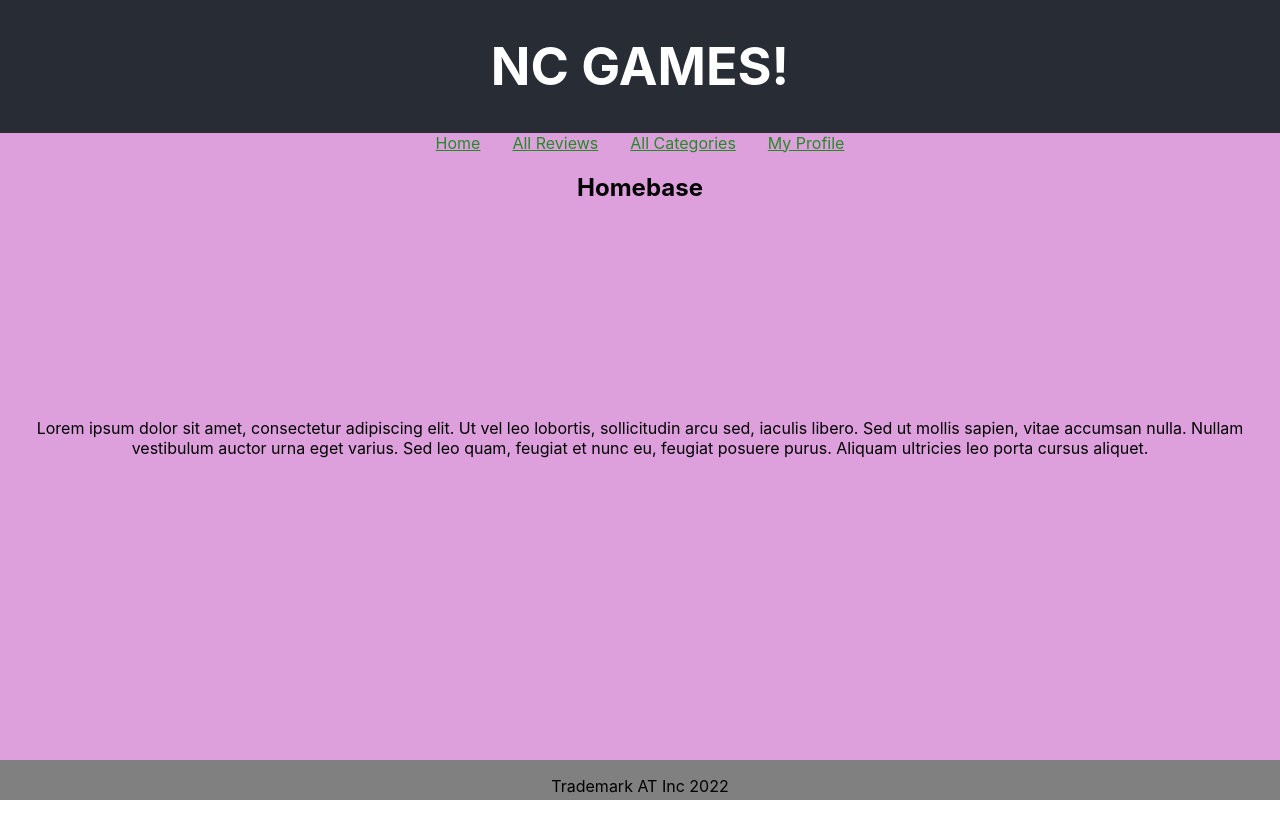
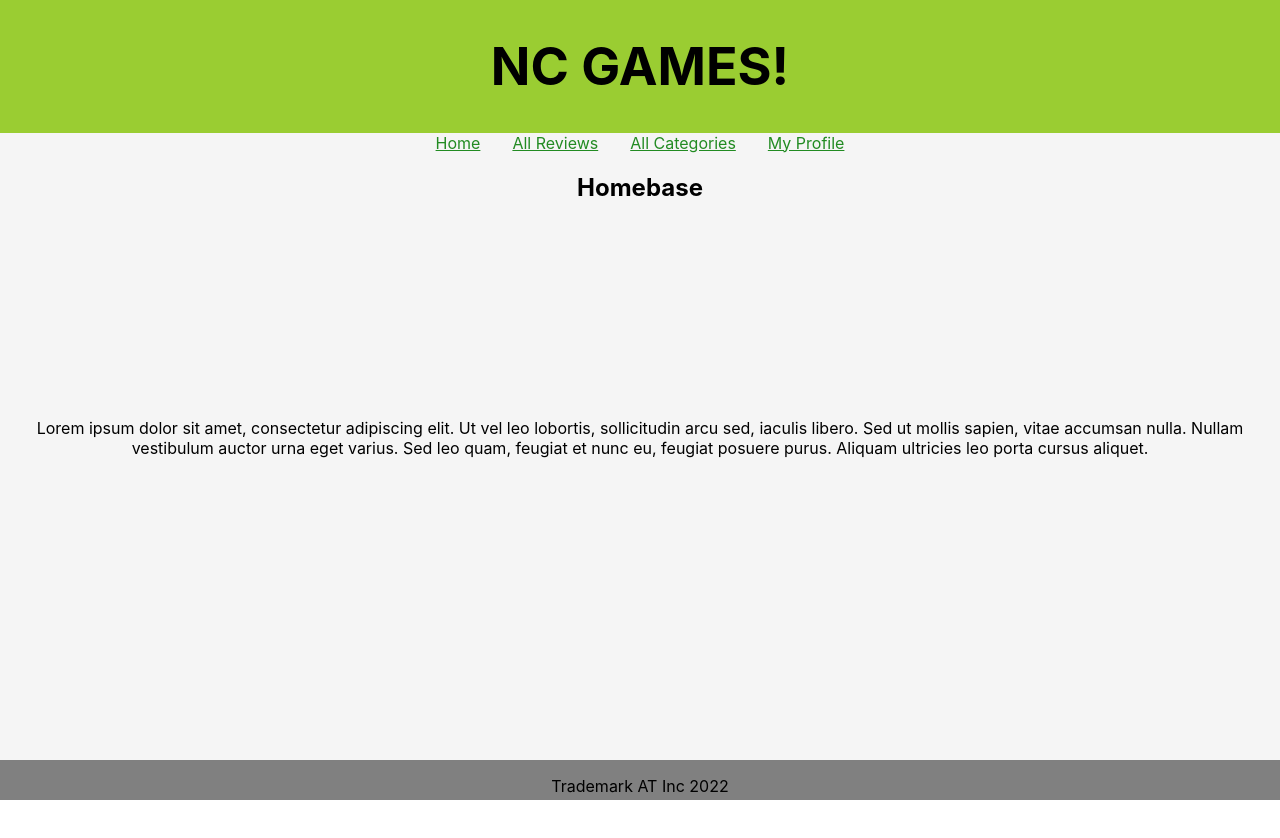
Before and after one commit to AdaamT/fe-nc-games, a React (Create React App) app: page / in a window 1280 px wide. Shown: the top 838 px of the page. Built offline with nearby package versions, Linux system fonts and the light colour scheme.

Commit message:
Css style changes

```diff
--- a/src/components/ReviewsByCategory.jsx
+++ b/src/components/ReviewsByCategory.jsx
@@ -2,7 +2,7 @@ import { useParams } from "react-router-dom";
 
 const ReviewsByCategory = () => {
   const { category_slug } = useParams();
-  return <h3> Welcome to {category_slug}</h3>;
+  return <h3>{category_slug}</h3>;
 };
 
 export default ReviewsByCategory;
--- a/src/styling/App.css
+++ b/src/styling/App.css
@@ -1,18 +1,18 @@
 .App {
   text-align: center;
   margin-bottom: 60px;
-  background-color: plum;
+  background-color: whitesmoke;
   min-height: 100vh;
 }
 
 .App-header {
-  background-color: #282c34;
+  background-color: yellowgreen;
   display: flex;
   flex-direction: column;
   align-items: center;
   justify-content: center;
   font-size: calc(10px + 2vmin);
-  color: white;
+  color: black;
 }
 
 .App-Home {
```
